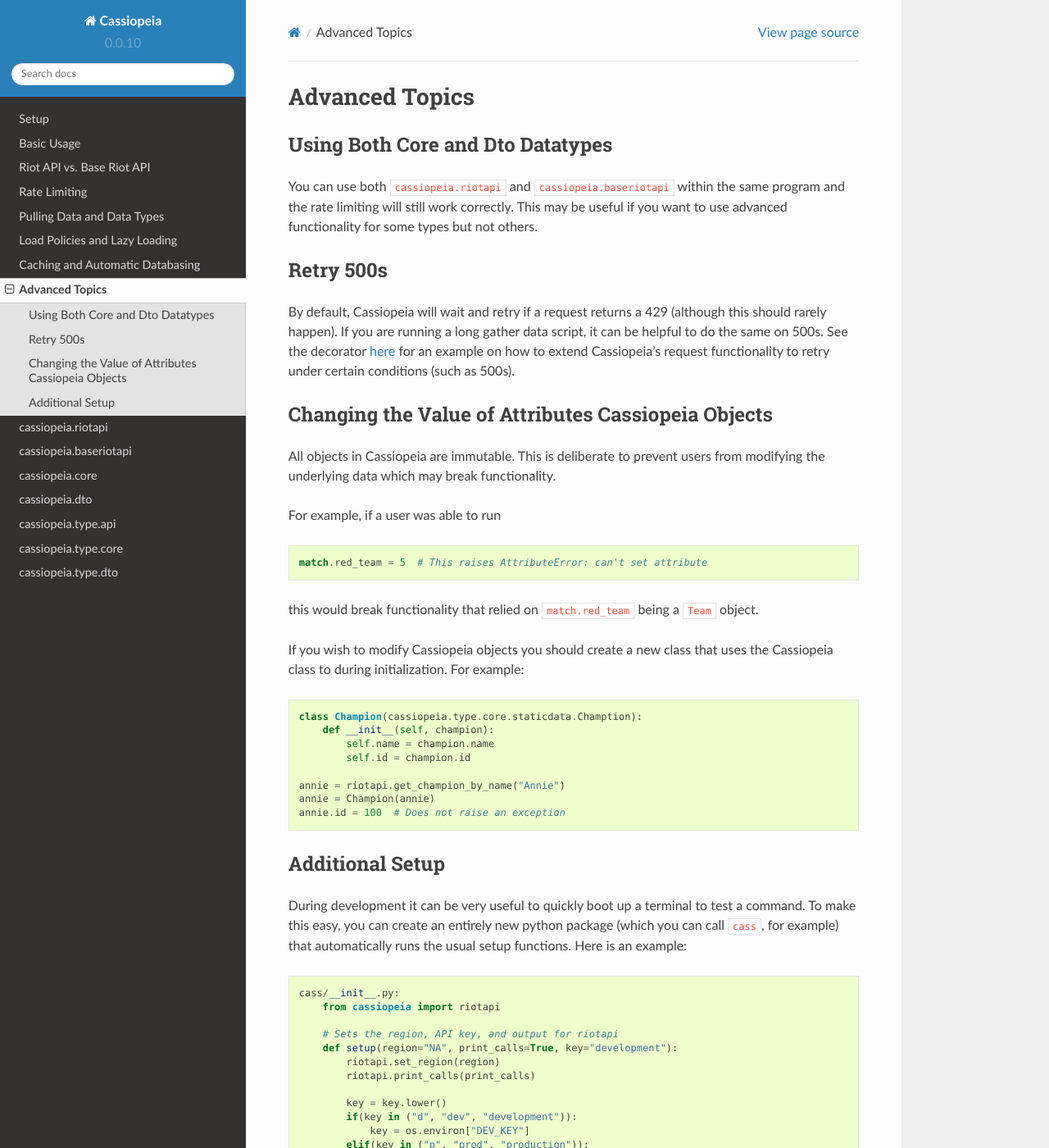
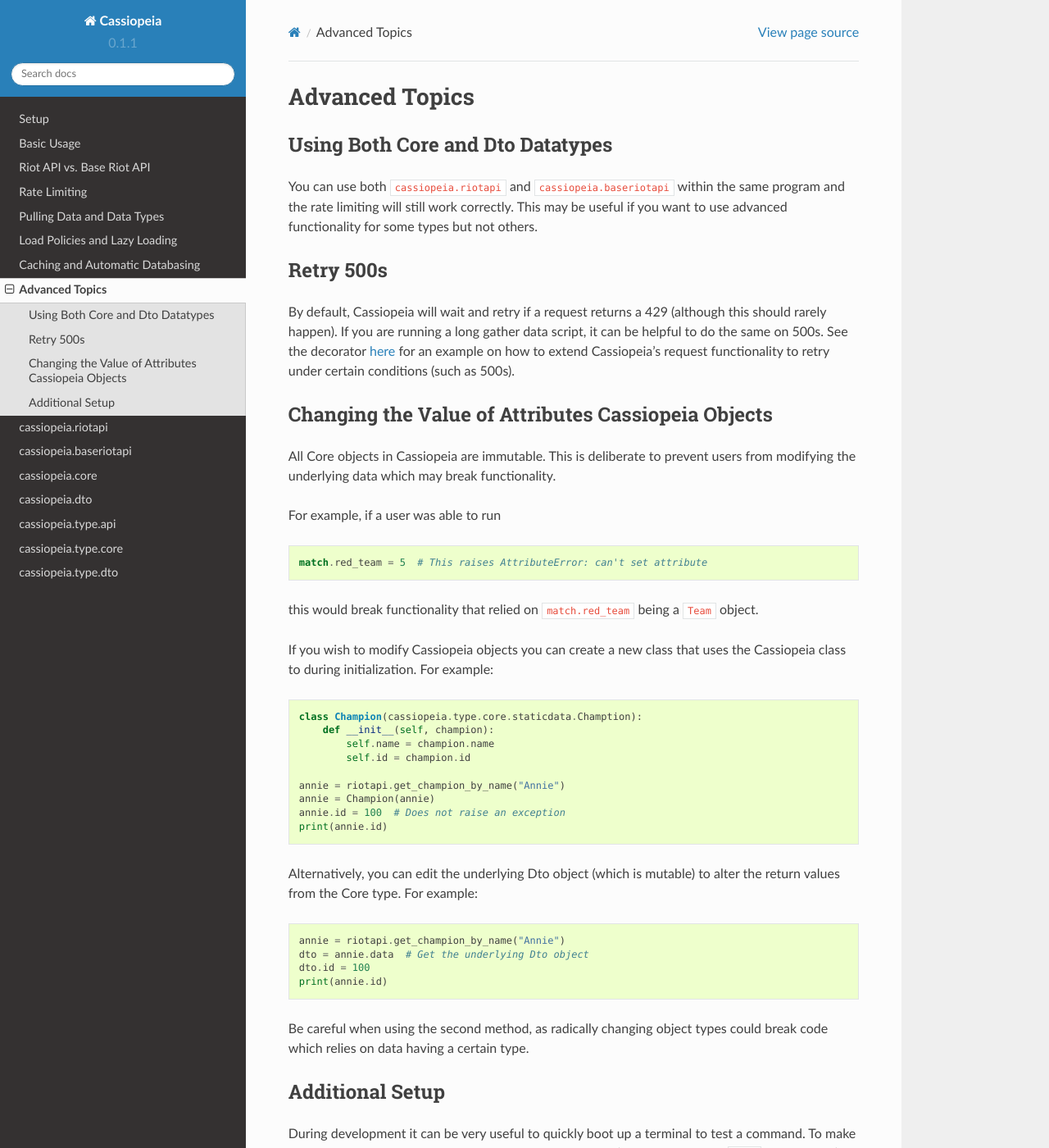
Before and after one commit to meraki-analytics/cassiopeia, a Sphinx documentation site: the page built from doc/advanced.rst, in a window 1280 px wide and 1400 px high. Shown: the whole window at 82% size. Built offline with Sphinx 7.4.7 and the Read the Docs theme 2.0.0, drawn with Linux system fonts in a browser that asks for light colours.

Commit message:
doc updates

```diff
--- a/doc/advanced.rst
+++ b/doc/advanced.rst
@@ -2,7 +2,7 @@
 ###############
 
 Using Both Core and Dto Datatypes
-^^^^^^^^^^^^^^^^^^^^^^^^^^^^^^^^^^^^^
+^^^^^^^^^^^^^^^^^^^^^^^^^^^^^^^^^
 
 You can use both ``cassiopeia.riotapi`` and ``cassiopeia.baseriotapi`` within the same program and the rate limiting will still work correctly. This may be useful if you want to use advanced functionality for some types but not others.
 
@@ -14,7 +14,7 @@
 Changing the Value of Attributes Cassiopeia Objects
 ^^^^^^^^^^^^^^^^^^^^^^^^^^^^^^^^^^^^^^^^^^^^^^^^^^^
 
-All objects in Cassiopeia are immutable. This is deliberate to prevent users from modifying the underlying data which may break functionality.
+All Core objects in Cassiopeia are immutable. This is deliberate to prevent users from modifying the underlying data which may break functionality.
 
 For example, if a user was able to run
 
@@ -24,7 +24,7 @@
 
 this would break functionality that relied on ``match.red_team`` being a ``Team`` object.
 
-If you wish to modify Cassiopeia objects you should create a new class that uses the Cassiopeia class to during initialization. For example:
+If you wish to modify Cassiopeia objects you can create a new class that uses the Cassiopeia class to during initialization. For example:
 
 .. code-block:: python
 
@@ -36,6 +36,19 @@
     annie = riotapi.get_champion_by_name("Annie")
     annie = Champion(annie)
     annie.id = 100  # Does not raise an exception
+    print(annie.id)
+
+Alternatively, you can edit the underlying Dto object (which is mutable) to alter the return values from the Core type. For example:
+
+.. code-block:: python
+
+    annie = riotapi.get_champion_by_name("Annie")
+    dto = annie.data  # Get the underlying Dto object
+    dto.id = 100
+    print(annie.id)
+
+Be careful when using the second method, as radically changing object types could break code which relies on data having a certain type.
+
 
 Additional Setup
 ^^^^^^^^^^^^^^^^
--- a/doc/conf.py
+++ b/doc/conf.py
@@ -62,9 +62,9 @@
 # built documents.
 #
 # The short X.Y version.
-version = '0.0.10'
+version = '0.1.1'
 # The full version, including alpha/beta/rc tags.
-release = '0.0.10'
+release = '0.1.1'
 
 # The language for content autogenerated by Sphinx. Refer to documentation
 # for a list of supported languages.
@@ -115,7 +115,7 @@
 
 # The theme to use for HTML and HTML Help pages.  See the documentation for
 # a list of builtin themes.
-#html_theme = 'alabaster'
+# html_theme = 'alabaster'
 on_rtd = os.environ.get('READTHEDOCS', None) == 'True'
 
 if not on_rtd:  # only import and set the theme if we're building docs locally
--- a/doc/data.rst
+++ b/doc/data.rst
@@ -60,7 +60,7 @@
     for participant in match.participants:
         print(participant.champion.name)
 
-That was easy! Just a for a loop and a print. Now let's look at some of the events that happened in the match:
+That was easy! Just a for a loop and print. Now let's look at some of the events that happened in the match:
 
 .. code-block:: python
 
--- a/doc/ratelimiting.rst
+++ b/doc/ratelimiting.rst
@@ -1,10 +1,12 @@
 Rate Limiting
 #############
 
-If you don't know what I rate limit is, make sure you read `this page <https://developer.riotgames.com/docs/rate-limiting>`_.
+If you don't know what a rate limit is, make sure you read `this page <https://developer.riotgames.com/docs/rate-limiting>`_.
 
 Cassiopeia will automatically throttle the number of API requests made to Riot to prevent you from going over your rate limit.
 
-By default, Cassiopeia sets your rate limit to the standard development key rate limit: 10 requests every 10 seconds and 500 requests every 10 minutes (600 seconds) using ``riotapi.set_rate_limits([(10, 10), (500, 600)])``. You can change this default behavior (for example if you have a production key) using the ``set_rate_limit`` and ``set_rate_limits`` `functions <cassiopeia/riotapi.html#cassiopeia.riotapi.set_rate_limit>`_.
+By default, Cassiopeia sets your rate limit to the standard development key rate limit: 10 requests every 10 seconds and 500 requests every 10 minutes (600 seconds) using ``riotapi.set_rate_limits([(10, 10), (500, 600)])``.
+
+You can override this default behavior (for example if you have a production key) using the ``set_rate_limit`` and ``set_rate_limits`` `functions <cassiopeia/riotapi.html#cassiopeia.riotapi.set_rate_limit>`_.
 
 Rate limiting is provided for both ``riotapi`` and ``baseriotapi``.
```
Also changed, not shown: doc/loadpolicy.rst (+7 -7 lines), doc/setup.rst (+5 -5 lines).
